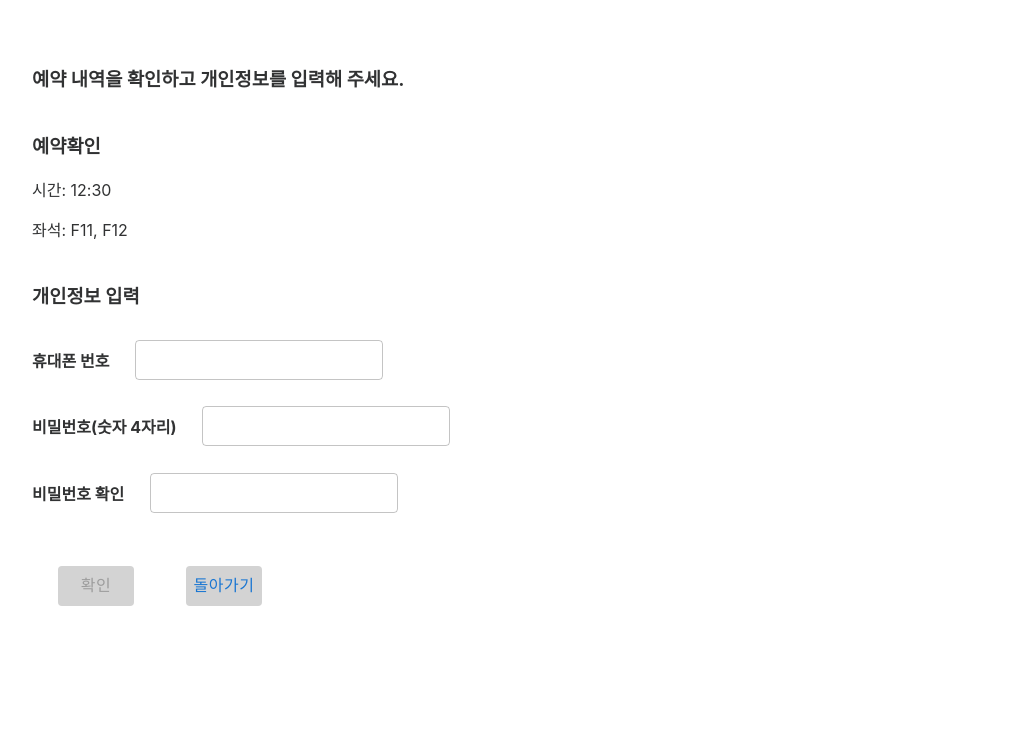
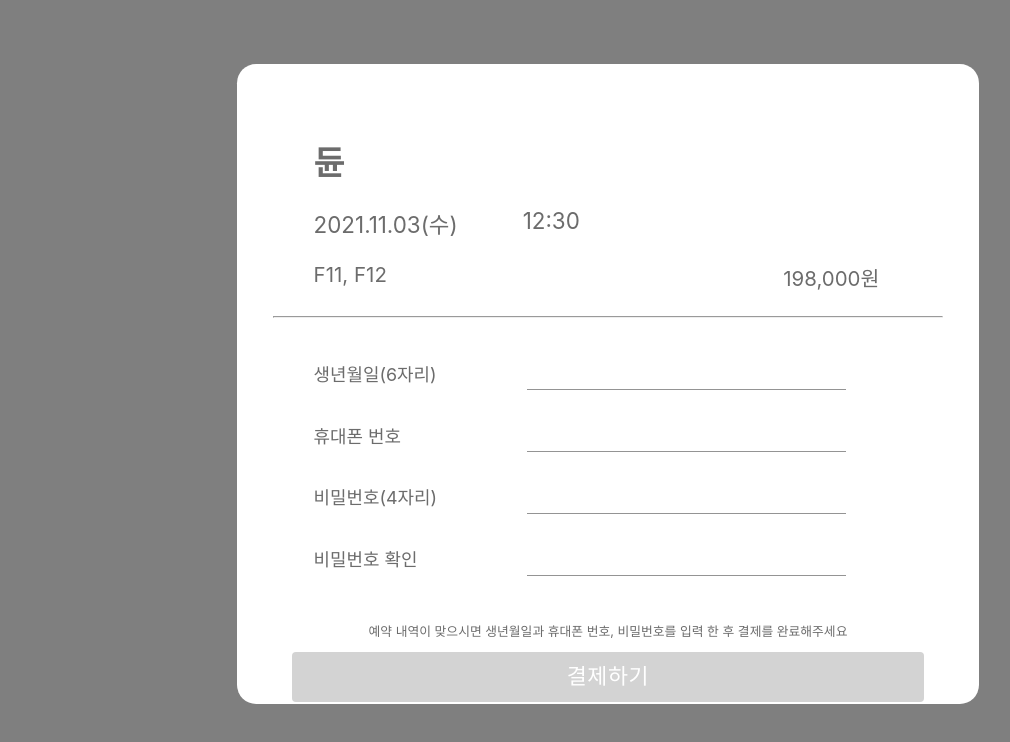
Before and after one commit to kaikim97/CS492, a React (Create React App) app: page / in a window 1280 px wide. Shown: the top 742 px of the page, without its empty margins (32-1042 px from the left). Built offline with nearby package versions, Linux system fonts and the light colour scheme; no server answers.

Commit message:
modal for entering personal information

```diff
--- a/src/PersonalInfo.css
+++ b/src/PersonalInfo.css
@@ -1,23 +1,76 @@
 #root {
   text-align: left;
-  margin: 8vh 5vw;
-  color: #313233;
+  font-family: "Noto Sans KR";
 }
 
 #check {
-  margin: 5vh 0;
+  padding: 5vh 0;
 }
 
 .textfield {
   display: flex;
-  direction: row;
+  width: 80%;
+  justify-content: space-between;
   align-items: center;
 }
 
 .subtitle {
-  margin-right: 2vw;
+  font-size: min(1.4vw, 2.3vh);
 }
 
-#enterInfo {
-  margin-bottom: 5vh;
+#firstHalf {
+  padding-left: 6vw;
+  padding-top: 9vh;
 }
+#bottomHalf {
+  padding-left: 6vw;
+  padding-top: 2vh;
+  margin-bottom: 4vh;
+}
+
+#modalRoot {
+  margin-top: 8vh;
+  margin-bottom: 12vh;
+  margin-left: auto;
+  margin-right: auto;
+  height: 80vh;
+  width: 58vw;
+  background-color: white;
+  border-color: white;
+  border-radius: 1.5vw;
+  color: #6c6c6c;
+  outline: none;
+}
+
+#title {
+  margin-left: auto;
+  font-size: min(3vw, 4.2vh);
+  font-weight: 700;
+}
+#dateTime {
+  display: flex;
+  width: 40%;
+  justify-content: space-between;
+  font-size: min(2.8vh, 1.8vw);
+}
+
+#seatPrice {
+  display: flex;
+  width: 85%;
+  justify-content: space-between;
+  font-size: min(2.6vh, 1.6vw);
+}
+#seatPrice p {
+  margin-top: 0;
+  margin-bottom: 2vh;
+}
+
+hr.solid {
+  width: 90%;
+}
+
+#payButton {
+  display: flex;
+  width: 100%;
+  justify-content: center;
+}
--- a/src/PersonalInfo.js
+++ b/src/PersonalInfo.js
@@ -1,7 +1,9 @@
 import "./PersonalInfo.css";
-import { useState } from "react";
+import { useEffect, useState } from "react";
 import TextField from "@mui/material/TextField";
 import Button from "@mui/material/Button";
+import Modal from "@mui/material/Modal";
+import Paper from "@mui/material/Paper";
 import api from "./api";
 
 export default function PersonalInfo() {
@@ -13,28 +15,31 @@ export default function PersonalInfo() {
     console.log(response.data);
   });
   //name, phone, title, date, time, seats
-  const createReservation = api
-    .createReservation({
-      name: "SeokHwan",
-      phone: "01051995990",
-      title: "Eternals",
-      date: "211115",
-      time: "1300",
-      seats: ["F11", "F12"],
-    })
-    .then((response) => {
-      console.log(response);
-    });
 
+  const [title, setTitle] = useState("듄");
   const [time, setTime] = useState("1230");
   const [seat, setSeat] = useState(["F11", "F12"]);
+  const [birthday, setBirthday] = useState("");
   const [phone, setPhone] = useState("");
   const [pwd, setPwd] = useState("");
   const [pwdConfirm, setPwdConfirm] = useState("");
   const [done, setDone] = useState(false);
+  const [open, setOpen] = useState(true);
+  const [buttonDisabled, setButtonDisabled] = useState(true);
+
+  useEffect(() => {
+    if (phone.length >= 10 && pwd.length == 4 && pwdConfirm.length == 4) {
+      setButtonDisabled(false);
+    } else {
+      setButtonDisabled(true);
+    }
+  }, [phone, pwd, pwdConfirm]);
 
   const handleChange = (event) => {
     switch (event.target.id) {
+      case "birthday":
+        setBirthday(event.target.value);
+        break;
       case "phone":
         setPhone(event.target.value);
         break;
@@ -82,77 +87,112 @@ export default function PersonalInfo() {
     </div>
   ) : (
     <div>
-      <h3>예약 내역을 확인하고 개인정보를 입력해 주세요.</h3>
+      <Modal open={open}>
+        <div id="modalRoot">
+          <div id="firstHalf">
+            <div id="title">{title}</div>
 
-      <div id="check">
-        <h3>예약확인</h3>
-        <p>시간: {parseTime(time)}</p>
-        <p>좌석: {seat.join(", ")}</p>
+            <div id="dateTime">
+              <p> 2021.11.03(수)</p>
+              <p> {parseTime(time)}</p>
             </div>
+            <div id="seatPrice">
+              <p>{seat.join(", ")}</p>
+              <p>198,000원</p>
+            </div>
+          </div>
+          <hr className="solid" />
 
+          <div id="bottomHalf">
             <div id="enterInfo">
-        <h3 className="subtitle">개인정보 입력</h3>
               <div className="textfield">
-          <h4 className="subtitle">휴대폰 번호</h4>
+                <p className="subtitle">생년월일(6자리)</p>
+                <TextField
+                  id="birthday"
+                  value={birthday}
+                  onChange={handleChange}
+                  inputProps={{ maxLength: 11, style: { marginLeft: "1vw" } }}
+                  InputProps={{
+                    style: { fontSize: "min(1.4vw, 2.3vh)" },
+                  }}
+                  variant="standard"
+                  style={{ width: "60%" }}
+                />
+              </div>
+              <div className="textfield">
+                <p className="subtitle">휴대폰 번호</p>
                 <TextField
                   id="phone"
                   value={phone}
                   onChange={handleChange}
-            inputProps={{ maxLength: 11 }}
-            size="small"
+                  inputProps={{ maxLength: 11, style: { marginLeft: "1vw" } }}
+                  InputProps={{
+                    style: { fontSize: "min(1.4vw, 2.3vh)" },
+                  }}
+                  variant="standard"
+                  style={{ width: "60%" }}
                 />
               </div>
               <div className="textfield">
-          <h4 className="subtitle">비밀번호(숫자 4자리)</h4>
+                <p className="subtitle">비밀번호(4자리)</p>
                 <TextField
                   id="pwd"
                   type="password"
                   value={pwd}
                   onChange={handleChange}
-            inputProps={{ maxLength: 4 }}
-            size="small"
+                  inputProps={{ maxLength: 11, style: { marginLeft: "1vw" } }}
+                  InputProps={{
+                    style: { fontSize: "min(1.4vw, 2.3vh)" },
+                  }}
+                  variant="standard"
+                  style={{ width: "60%" }}
                 />
               </div>
               <div className="textfield">
-          <h4 className="subtitle">비밀번호 확인</h4>
+                <p className="subtitle">비밀번호 확인</p>
                 <TextField
                   id="pwdConfirm"
                   type="password"
                   value={pwdConfirm}
                   onChange={handleChange}
-            inputProps={{ maxLength: 4 }}
-            size="small"
+                  inputProps={{ maxLength: 11, style: { marginLeft: "1vw" } }}
+                  InputProps={{
+                    style: { fontSize: "min(1.4vw, 2.3vh)" },
+                  }}
+                  variant="standard"
+                  style={{ width: "60%" }}
                 />
               </div>
             </div>
-
-      <div id="buttons">
-        <Button
-          disabled={
-            phone.length < 10 || pwd.length !== 4 || pwdConfirm.length !== 4
-          }
-          onClick={handleConfirm}
-          color="info"
+          </div>
+          <div
             style={{
-            backgroundColor: "lightGray",
-            margin: "0 2vw",
-            fontSize: "16px",
-            width: "6vw",
+              width: "85%",
+              marginLeft: "7.5%",
+              marginBottom: "1.5vh",
+              textAlign: "center",
+              fontSize: "min(1vw, 1.6vh)",
             }}
           >
-          확인
-        </Button>
+            예약 내역이 맞으시면 생년월일과 휴대폰 번호, 비밀번호를 입력 한 후
+            결제를 완료해주세요
+          </div>
+          <div id="payButton">
             <Button
+              disabled={buttonDisabled}
+              onClick={handleConfirm}
               style={{
-            backgroundColor: "lightGray",
-            margin: "0 2vw",
-            fontSize: "16px",
-            width: "6vw",
+                backgroundColor: buttonDisabled ? "lightGray" : "#1899F9",
+                fontSize: "min(2.8vh, 1.7vw)",
+                color: "white",
+                width: "85%",
               }}
             >
-          돌아가기
+              결제하기
             </Button>
           </div>
         </div>
+      </Modal>
+    </div>
   );
 }
```
Lines whose indentation alone changed are shown as unchanged.
